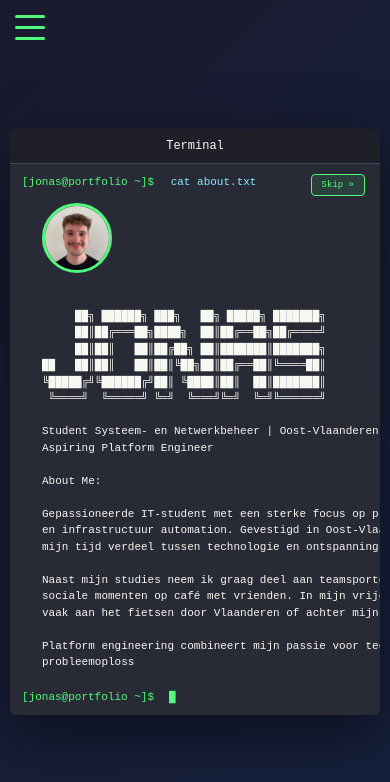
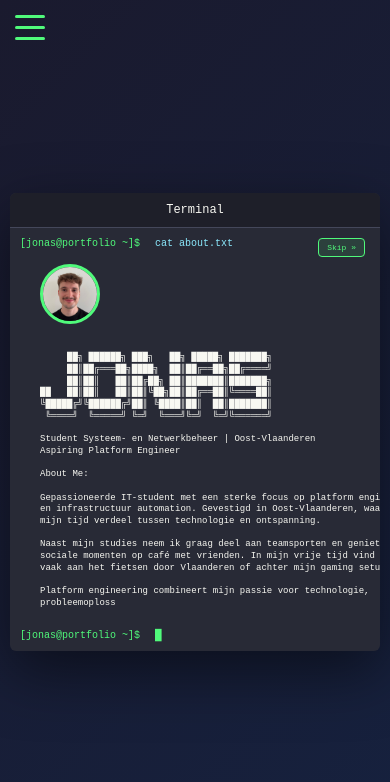
Before and after one commit to Keeposz/portfolio, a plain HTML site: page index.html in a window 390 px wide. Drawn offline with Linux system fonts and the light colour scheme.

Commit message:
Remove scroll arrow and improve mobile text display
Changes:
- Removed scroll arrow completely from HTML
- Smaller fonts on mobile for better fit
- Better text wrapping and overflow handling
- ASCII art scales down on small screens
- Improved spacing and padding on mobile devices

```diff
--- a/index.html
+++ b/index.html
@@ -67,13 +67,6 @@
                 </div>
             </div>
         </div>
-
-        <!-- Scroll Down Arrow -->
-        <button class="scroll-arrow" aria-label="Scroll to next section">
-            <svg width="40" height="40" viewBox="0 0 40 40" aria-hidden="true">
-                <path d="M20 5 L20 30 M20 30 L10 20 M20 30 L30 20" stroke="#50fa7b" stroke-width="3" fill="none"/>
-            </svg>
-        </button>
     </main>
 
     <script src="script.js"></script>
--- a/style.css
+++ b/style.css
@@ -319,27 +319,35 @@ body {
     }
 
     .terminal-body {
-        padding: 15px;
+        padding: 12px;
         min-height: 300px;
         max-height: 75vh;
-        font-size: 12px;
+        font-size: 11px;
+        overflow-x: hidden;
     }
 
     .prompt {
-        font-size: 11px;
+        font-size: 10px;
     }
 
     .command {
-        font-size: 11px;
+        font-size: 10px;
+        word-break: break-all;
     }
 
     .output {
-        font-size: 11px;
+        font-size: 10px;
     }
 
     .output-tree {
-        font-size: 11px;
-        line-height: 1.5;
+        font-size: 10px;
+        line-height: 1.4;
+    }
+
+    .command-line {
+        display: flex;
+        flex-wrap: wrap;
+        gap: 5px;
     }
 
     .profile-img {
@@ -364,6 +372,13 @@ body {
         white-space: pre-wrap;
         word-wrap: break-word;
         overflow-wrap: break-word;
+        font-size: 10px !important;
+    }
+
+    /* ASCII art special handling */
+    pre:first-child {
+        font-size: 8px !important;
+        overflow-x: auto;
     }
 }
 
@@ -380,17 +395,30 @@ body {
     }
 
     .terminal-body {
-        padding: 12px;
-        font-size: 11px;
+        padding: 10px;
+        font-size: 10px;
     }
 
     .profile-img {
-        width: 70px;
-        height: 70px;
+        width: 60px;
+        height: 60px;
     }
 
     .skip-button {
-        padding: 5px 10px;
-        font-size: 9px;
+        padding: 4px 8px;
+        font-size: 8px;
+    }
+
+    .output-tree {
+        font-size: 9px !important;
+        line-height: 1.3;
+    }
+
+    pre {
+        font-size: 9px !important;
+    }
+
+    pre:first-child {
+        font-size: 7px !important;
     }
 }
```
